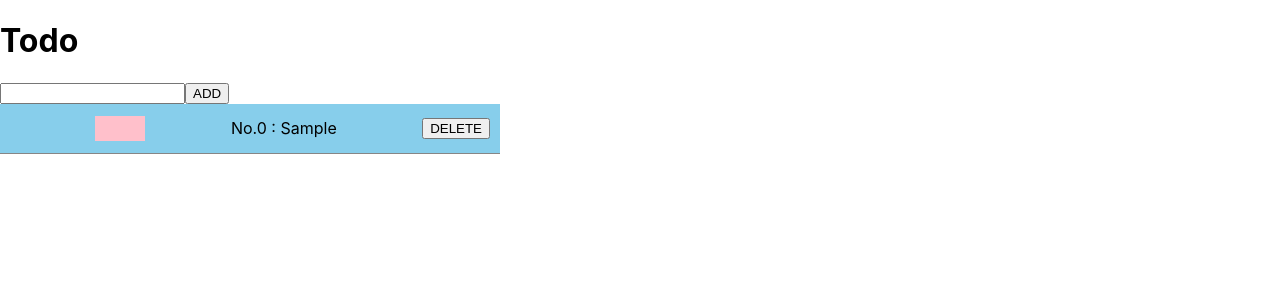
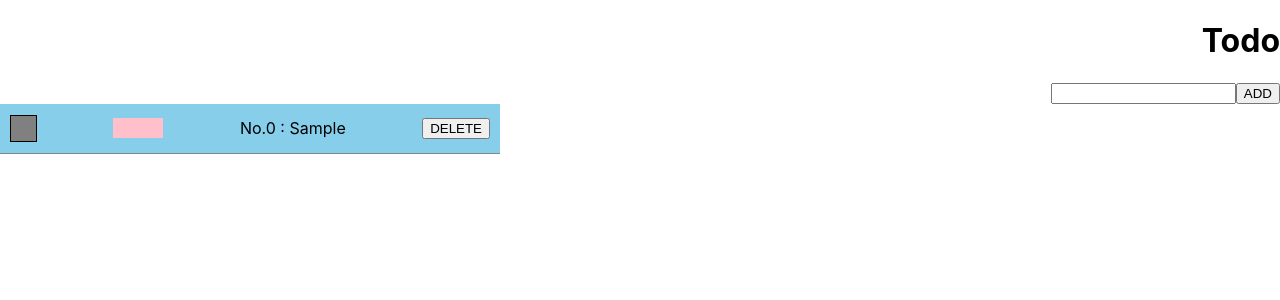
Before and after one commit to JESin10/TodoList_Ts, a React (Create React App) app: page / in a window 1280 px wide. Both pictures are taken after typing "Sample" into the empty fields and a click on the button "ADD". Shown: the top 300 px of the page. Built offline with nearby package versions, Linux system fonts and the light colour scheme.

Commit message:
editing cancel / complete add

```diff
--- a/package.json
+++ b/package.json
@@ -13,6 +13,7 @@
     "react": "^18.2.0",
     "react-dom": "^18.2.0",
     "react-scripts": "5.0.1",
+    "styled-components": "^6.0.1",
     "web-vitals": "^2.1.0",
     "yarn": "^1.22.19"
   },
--- a/src/App.css
+++ b/src/App.css
@@ -1,3 +1,3 @@
 .App {
-  /* text-align: center; */
+  text-align: right;
 }
--- a/src/components/CheckBox.tsx
+++ b/src/components/CheckBox.tsx
@@ -9,7 +9,7 @@ interface CheckBoxProps {
 export default function CheckBox({ checked, onClickCheck }: CheckBoxProps) {
   return (
     <>
-      <div className="checkbox-container" onClick={onClickCheck}>
+      <div className="container" onClick={onClickCheck}>
         <div className="checkIcon">{checked && "✔️"}</div>
       </div>
     </>
--- a/src/components/TodoItem.tsx
+++ b/src/components/TodoItem.tsx
@@ -18,7 +18,7 @@ export default function TodoItem(props: Props, { completed, children }: TextProp
 
   return (
     <div>
-      <div className="itemContainer">
+      <div className="item-Container">
         <CheckBox checked={completed} />
         <div className={`text ${completed ? "completedText" : ""}`}> {children} </div>
         No.{props.id} : {props.content}
--- a/src/components/checkBox.css
+++ b/src/components/checkBox.css
@@ -12,10 +12,10 @@
   background-color: grey;
 }
 .container:hover {
-  border: 2px solid rgb(0, 221, 0);
+  border: 2px solid rgb(0, 216, 0);
 }
 .checkIcon {
   position: absolute;
   font-size: 30px;
-  color: rgb(0, 221, 0);
+  color: rgb(0, 216, 0);
 }
--- a/src/components/todoItem.css
+++ b/src/components/todoItem.css
@@ -1,6 +1,6 @@
 .text {
   width: 50px;
-  height: 25px;
+  height: 20px;
   box-sizing: border-box;
 
   overflow: hidden;
@@ -14,7 +14,7 @@
   background-color: yellowgreen;
 }
 
-.itemContainer {
+.item-Container {
   width: 500px;
   height: 50px;
   padding: 10px;
```
Also changed, not shown: 1 other file (tests, documents, lock files or other folders).
